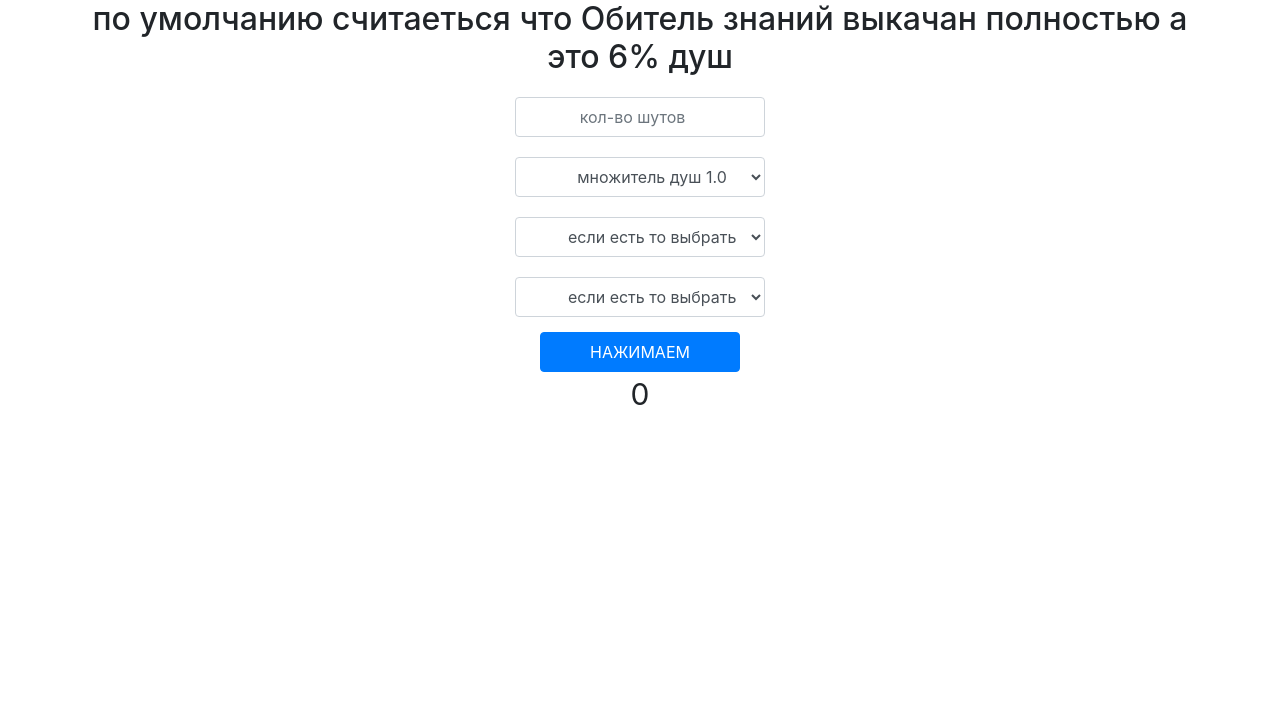
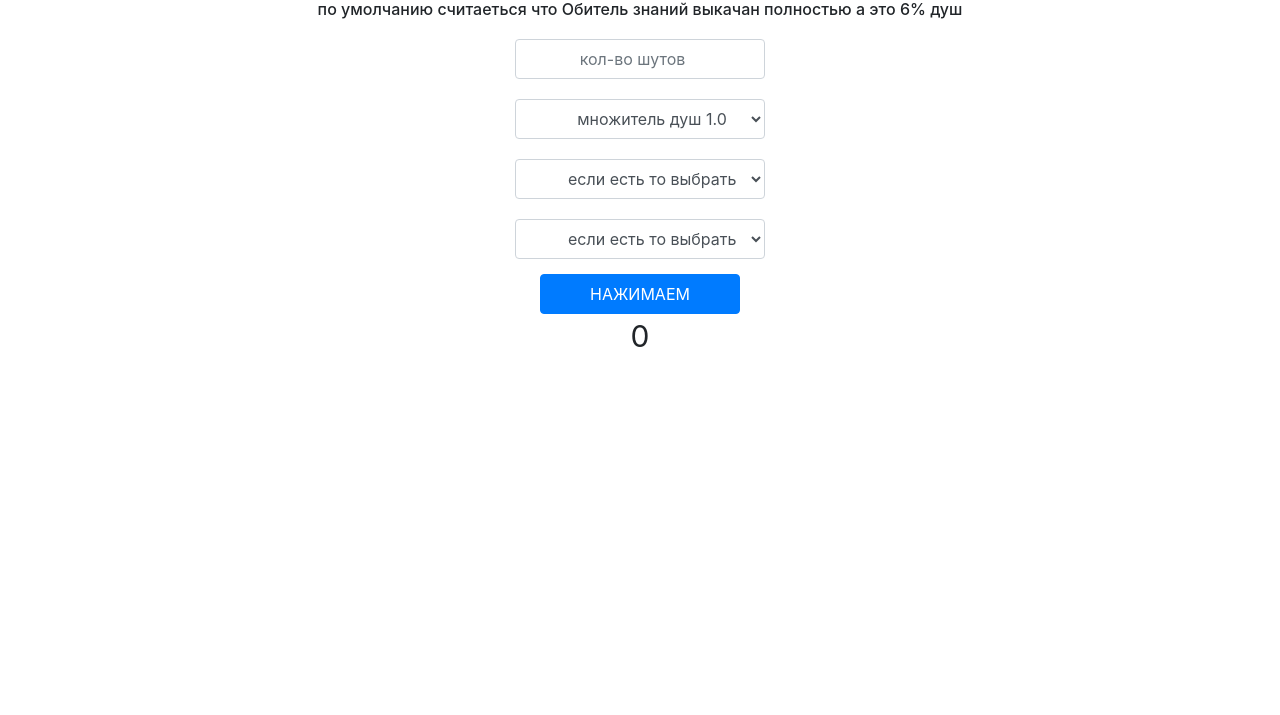
Before and after one commit to evgen5382/evgen5382-github.io, a plain HTML site: page index.html in a window 1280 px wide. Shown: the part 85-800 px from the top of the page. Drawn offline with Linux system fonts and the light colour scheme.

Commit message:
Update style.css

```diff
--- a/style/style.css
+++ b/style/style.css
@@ -2,8 +2,11 @@
     width: 100%;
 }
 
-h1, h6 {
+h1 {
     font-size: 32px;
+    text-align: center;
+}
+h6 {
     text-align: center;
 }
 .form-control {
```
